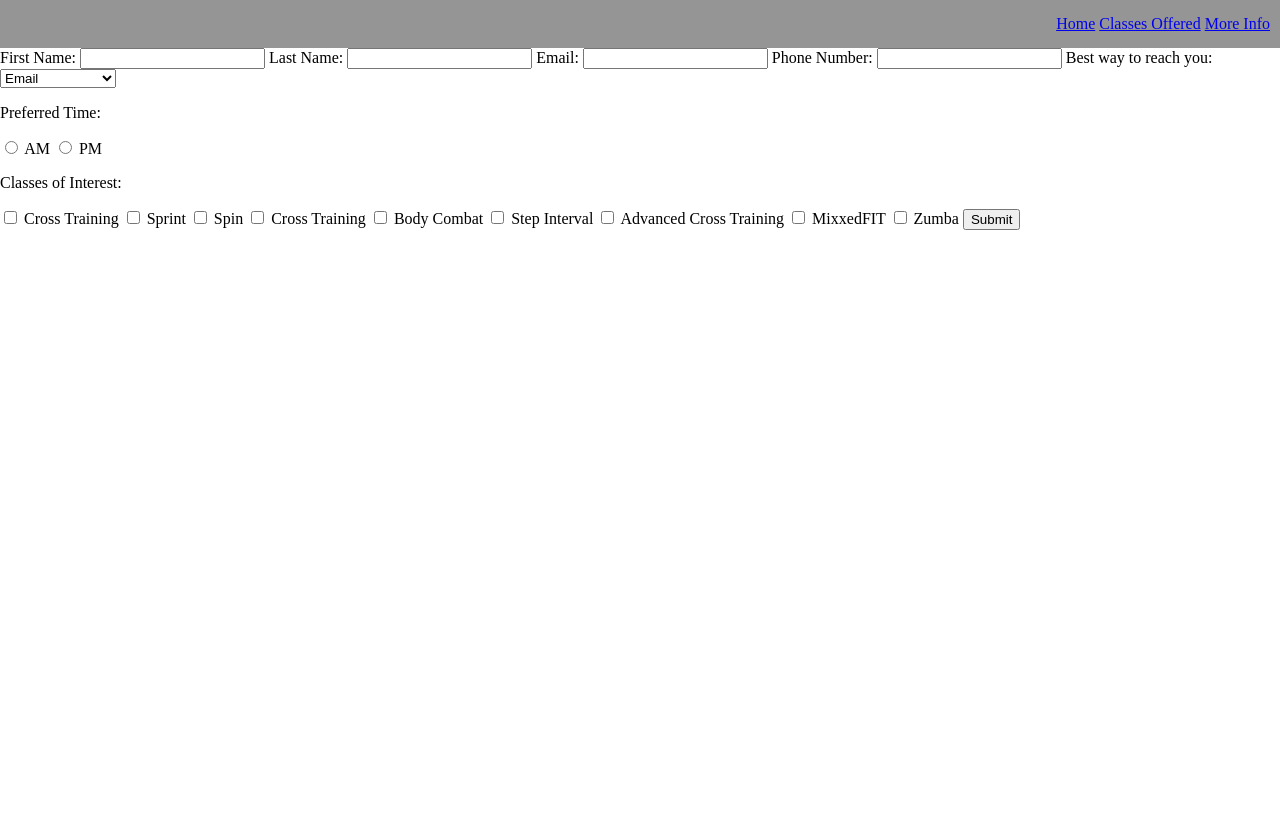
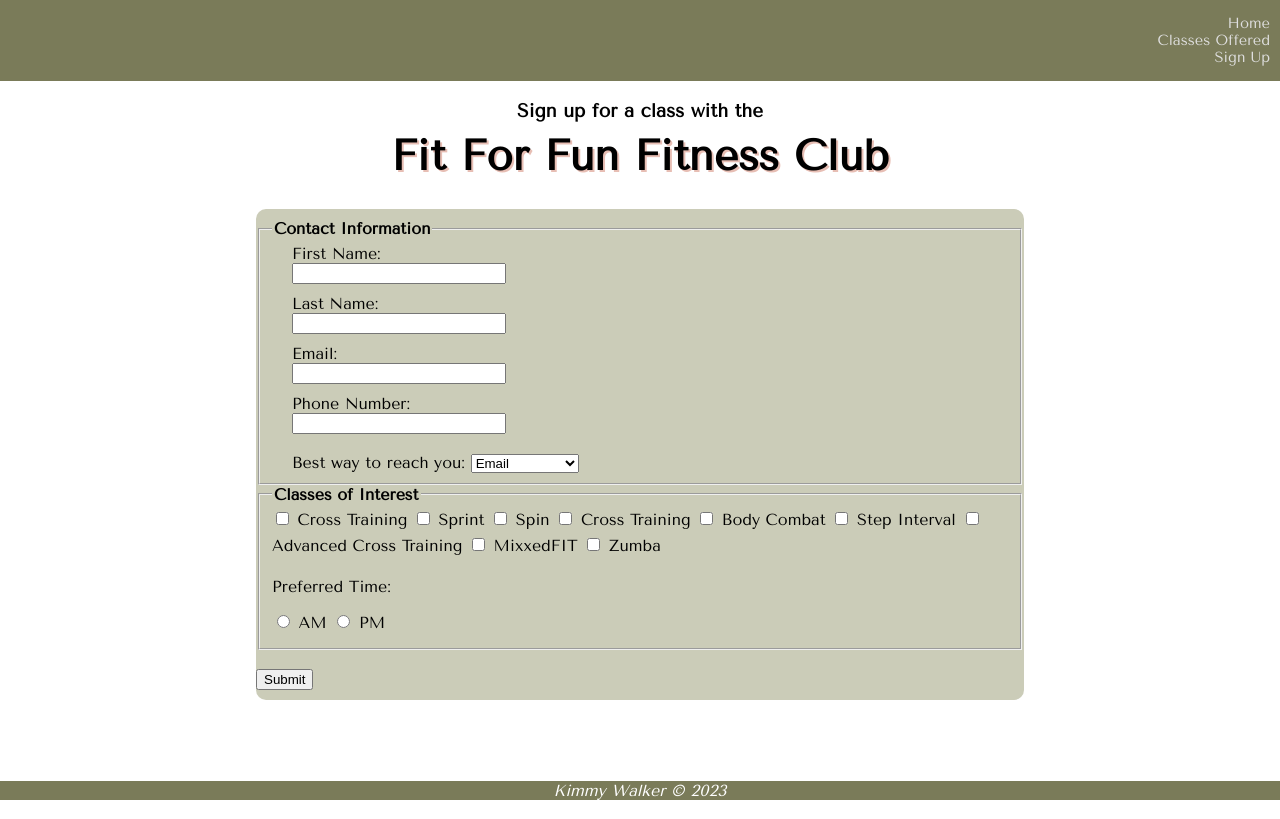
Before and after one commit to kiwalk8/walkerfitforfun, a plain HTML site: page info.html in a window 1280 px wide. Drawn offline with nearby package versions, Linux system fonts and the light colour scheme.

Commit message:
styles completed

```diff
--- a/info.html
+++ b/info.html
@@ -4,41 +4,49 @@
 <head>
     <meta charset="UTF-8">
     <meta name="viewport" content="width=device-width, initial-scale=1.0">
-    <title>Request More Info</title>
+    <title>Classes Offered</title>
     <link rel="stylesheet" href="styles.css">
+    <link href="https://fonts.googleapis.com/css2?family=Tenor+Sans&display=swap" rel="stylesheet">
+    <!-- Kimmy Walker, Fit for Fun Fitness Club, June 25, 2023 -->
 </head>
 
 <body>
     <nav>
-        <a href="index.html">Home</a>
-        <a href="classes.html">Classes Offered</a>
-        <a href="info.html">More Info</a>
+        <ul>
+            <li><a href="index.html">Home</a></li>
+            <li><a href="classes.html">Classes Offered</a></li>
+            <li><a href="info.html">Sign Up</a></li>
+        </ul>
     </nav>
-
+    <h3>Sign up for a class with the</h3>
+    <h1>Fit For Fun Fitness Club</h1>
     <form method="get" action="thankyou-2.html">
-        <label for="fname">First Name:</label>
-        <input type="text" name="fname" id="fname">
-        <label for="lname">Last Name:</label>
-        <input type="text" name="lname" id="lname">
-        <label for="email">Email:</label>
-        <input type="email" id="email">
-        <label for="phone">Phone Number:</label>
-        <input type="tel" name="phone" id="phone">
-        <label for="reach">Best way to reach you:</label>
+        <div id="formdiv">
+            <fieldset>
+                <legend>Contact Information</legend>
+                <label for="fname" class="label">First Name:</label>
+                <input type="text" name="fname" id="fname" class="coninfo" required>
+                <label for="lname" class="label">Last Name:</label>
+                <input type="text" name="lname" id="lname" class="coninfo" required>
+                <label for="email" class="label">Email:</label>
+                <input type="email" id="email" class="coninfo">
+                <label for="phone" class="label">Phone Number:</label>
+                <input type="tel" name="phone" id="phone" class="coninfo">
+                <label for="reach" class="label">Best way to reach you:</label>
                 <select id="reach" name="reach">
                     <option value="email">Email</option>
                     <option value="phone">Phone</option>
                     <option value="owl">Owl</option>
-            <option value="pidgeon">Carrier Pidgeon</option>
+                    <option value="pidgeon">Carrier Pigeon</option>
                     <option value="tgram">Telegram</option>
                 </select>
-        <p>Preferred Time:</p>
-        <input type="radio" name="time" id="am">
-        <label for="am">AM</label>
-        <input type="radio" name="time" id="pm">
-        <label for="pm">PM</label>
+            </fieldset>
 
-        <p>Classes of Interest:</p>
+
+
+
+            <fieldset>
+                <legend>Classes of Interest</legend>
                 <input type="checkbox" name="xtrain" id="xtrain">
                 <label for="xtrain">Cross Training</label>
 
@@ -66,9 +74,22 @@
                 <input type="checkbox" name="zumba" id="zumba">
                 <label for="zumba">Zumba</label>
 
+                <p>Preferred Time:</p>
+
+                <input type="radio" name="time" id="am">
+                <label for="am">AM</label>
+                <input type="radio" name="time" id="pm">
+                <label for="pm">PM</label>
+            </fieldset>
+            <br>
             <!-- addtl fields here, make required -->
-        <input type="submit">
+            <input type="submit" id="submit">
+        </div>
     </form>
+
+    <footer>
+        <em>Kimmy Walker &copy; 2023</em>
+    </footer>
 </body>
 
 </html>
--- a/styles.css
+++ b/styles.css
@@ -1,14 +1,18 @@
+/*Kimmy Walker, Fit for Fun Fitness Club, June 25, 2023*/
+/* TABLE */
 table, tr, td {
     border-collapse: collapse;
     font-size: 10pt;
     margin: auto;
     margin-top: 20px;
+    text-align: left;
+    margin-bottom: 20px;
 }
 
 #days {
-    text-align: center;
     font-weight: bold;
-    background-color: bisque;
+    background-color: #7a7b59;
+    color: white;
 }
 
 td {
@@ -20,16 +24,116 @@ td {
 
 th {
     font-size: 24pt;
+    text-align: center;
+    text-shadow: 2px 2px rgb(231, 190, 180);
+    font-size: 32pt;
 }
 
+/* GENERAL */
 nav {
+    position: sticky;
+    top: 0px;
     text-align: right;
-    padding-bottom: 15px;
-    padding-top: 15px;
+    padding: .5px;
     padding-right: 10px;
-    background-color: rgb(149, 149, 149);
+    background-color: #7a7b59;
+    font-size: 11pt;
+    color: rgb(233, 233, 233);
+}
+
+footer {
+    position: sticky;
+    bottom: 0px;
+    background-color: #7a7b59;
+    color: white;
+    margin-top: 100px;
+}
+
+ul {
+    list-style-type: none;
 }
 
 body {
     margin: 0px;
+    font-family: 'Tenor Sans', sans-serif;
+    text-align: center;
 }
+
+/* FORM STYLES */
+.coninfo {
+    display: block;
+    width: 28%;
+    margin-left: 20px;
+}
+
+#reach {
+    margin-top: 10px;
+}
+
+.label {
+    margin-left: 20px;
+}
+
+input {
+    margin-bottom: 10px;
+}
+
+#am,
+#pm {
+    position: initial;
+}
+
+#formdiv {
+    width: 60%;
+    margin: auto;
+    background-color: #cbccb8;
+    border-radius: 10px;
+    padding-top: 10px;
+    margin-top: 10px;
+    text-align: left;
+}
+
+legend {
+    font-weight: bold;
+}
+
+h2, h3 {
+    margin-bottom: -20px;
+}
+
+/* LINK STYLES */
+a:link {
+    color: rgb(223, 223, 223);
+    text-decoration: none;
+}
+
+a:visited {
+    color: rgb(231, 190, 180);
+}
+
+a:hover {
+    color: rgb(17, 27, 18);
+}
+
+
+/*INDEX*/
+img {
+    width: 300px;
+    margin: auto;
+    padding: 10px;
+}
+
+.images {
+    border: 0px;
+    border-style: none;
+}
+
+#welcome {
+    width: 60%;
+    margin: auto;
+}
+
+h1 {
+    text-shadow: 2px 2px rgb(231, 190, 180);
+    font-size: 32pt;
+}
```
Also changed, not shown: classes.html (+11 -5 lines), index.html (+28 -6 lines), thankyou-2.html (+17 -1 lines), 3 other files. Lines whose indentation alone changed are shown as unchanged.
